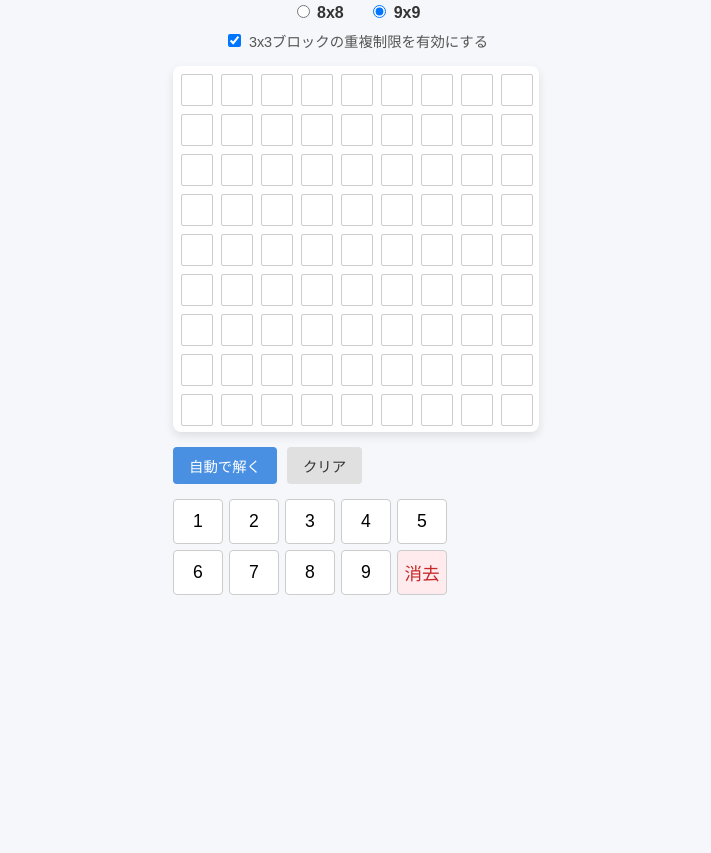
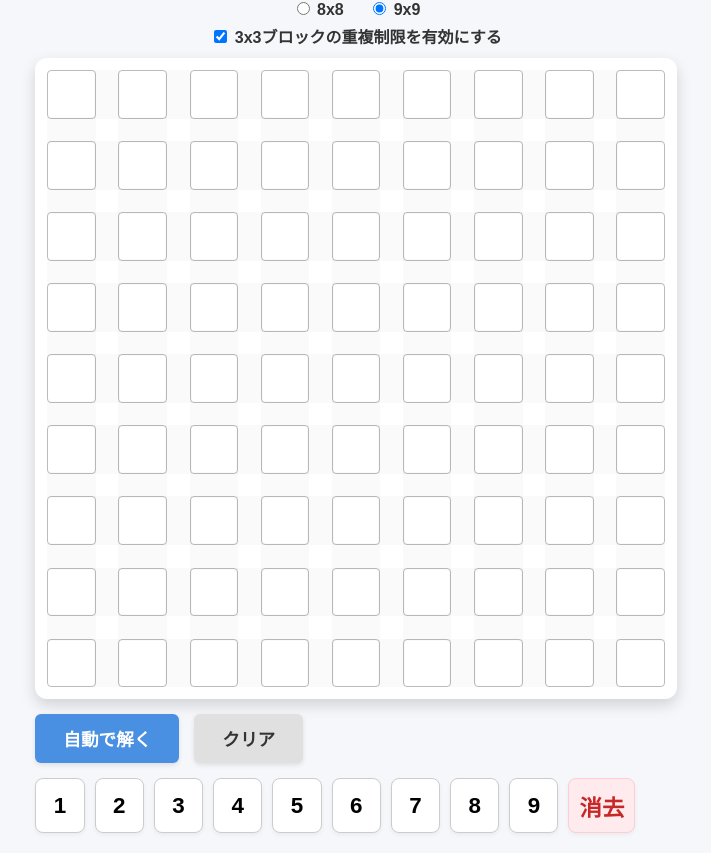
Before and after one commit to ma-kun-me/inequality-solver, a plain HTML site: page index.html in a window 1280 px wide. Shown: the part 53-906 px from the top of the page, without its empty margins (284-995 px from the left). Before the commit the page ends 800 px from the top, so only its background shows below. Drawn offline with Linux system fonts and the light colour scheme.

Commit message:
style.css の更新

```diff
--- a/style.css
+++ b/style.css
@@ -1,137 +1,177 @@
 :root {
-  --cell-size: 30px;
-  --space-size: 10px;
+  /* iPadなどの大画面で画面いっぱいに広がるよう可変サイズ(vw/vh)に設計 */
+  /* 縦横比を保ちつつ、画面の短い方の長さに合わせて自動スケールします */
+  --board-max-size: min(85vw, 70vh);
+
+  /* 9x9マスのグリッド比率から計算した1マス・1隙間の黄金比 */
+  --cell-size: calc(var(--board-max-size) / 11.5);
+  --space-size: calc(var(--board-max-size) / 25);
 }
 
 body {
   margin: 0;
+  padding: 0;
   font-family: sans-serif;
   background: #f5f7fa;
   display: flex;
   flex-direction: column;
   align-items: center;
+  justify-content: center;
+  min-height: 100vh;
   color: #333;
+  box-sizing: border-box;
 }
 
 header {
   text-align: center;
-  margin: 15px 0;
+  margin: 10px 0;
 }
 header h1 {
-  font-size: 1.3rem;
-  margin: 0 0 10px 0;
+  font-size: 1.6rem;
+  margin: 0 0 5px 0;
 }
-.size-selector label {
+.size-selector label, .rule-selector label {
   margin: 0 10px;
   font-weight: bold;
+  font-size: 1rem;
   cursor: pointer;
 }
+.rule-selector {
+  margin-top: 5px;
+}
 
+/* 盤面全体のコンテナ */
 .board {
   display: grid;
   gap: 0;
   background: #fff;
-  padding: 8px;
-  border-radius: 8px;
-  box-shadow: 0 4px 10px rgba(0,0,0,0.1);
-  max-width: 100vw;
+  padding: 12px;
+  border-radius: 12px;
+  box-shadow: 0 6px 15px rgba(0,0,0,0.15);
   box-sizing: border-box;
 }
 
-/* 8x8用のグリッド定義 (15x15) */
+/* 8x8用のグリッド定義 */
 .board.size-8 {
+  grid-template-columns: repeat(7, var(--cell-size) var(--space-size)) var(--cell-size);
+  grid-template-rows: repeat(7, var(--cell-size) var(--space-size)) var(--cell-size);
+}
+
+/* 9x9用のグリッド定義 */
+.board.size-9 {
   grid-template-columns: repeat(8, var(--cell-size) var(--space-size)) var(--cell-size);
   grid-template-rows: repeat(8, var(--cell-size) var(--space-size)) var(--cell-size);
-  grid-template-columns: var(--cell-size) var(--space-size) var(--cell-size) var(--space-size) var(--cell-size) var(--space-size) var(--cell-size) var(--space-size) var(--cell-size) var(--space-size) var(--cell-size) var(--space-size) var(--cell-size) var(--space-size) var(--cell-size);
-  grid-template-rows: var(--cell-size) var(--space-size) var(--cell-size) var(--space-size) var(--cell-size) var(--space-size) var(--cell-size) var(--space-size) var(--cell-size) var(--space-size) var(--cell-size) var(--space-size) var(--cell-size) var(--space-size) var(--cell-size);
 }
 
-/* 9x9用のグリッド定義 (17x17) */
-.board.size-9 {
-  grid-template-columns: repeat(9, var(--cell-size) var(--space-size)) var(--cell-size);
-  grid-template-rows: repeat(9, var(--cell-size) var(--space-size)) var(--cell-size);
-  grid-template-columns: var(--cell-size) var(--space-size) var(--cell-size) var(--space-size) var(--cell-size) var(--space-size) var(--cell-size) var(--space-size) var(--cell-size) var(--space-size) var(--cell-size) var(--space-size) var(--cell-size) var(--space-size) var(--cell-size) var(--space-size) var(--cell-size);
-  grid-template-rows: var(--cell-size) var(--space-size) var(--cell-size) var(--space-size) var(--cell-size) var(--space-size) var(--cell-size) var(--space-size) var(--cell-size) var(--space-size) var(--cell-size) var(--space-size) var(--cell-size) var(--space-size) var(--cell-size) var(--space-size) var(--cell-size);
-}
-
+/* 数字が入るメインセル */
 .cell {
   width: var(--cell-size);
   height: var(--cell-size);
-  border: 1px solid #ccc;
-  border-radius: 2px;
-  font-size: 1.1rem;
+  border: 1px solid #bbb;
+  border-radius: 4px;
+  font-size: calc(var(--cell-size) * 0.6); /* セルサイズに比例して数字も拡大 */
   font-weight: bold;
   text-align: center;
   line-height: var(--cell-size);
   cursor: pointer;
   background: #fff;
+  box-sizing: border-box;
 }
 .cell.selected {
   background: #e3f2fd;
-  border-color: #2196f3;
+  border: 3px solid #2196f3;
+  z-index: 2;
 }
 .cell.solved {
   color: #2196f3;
 }
 
+/* 3x3ブロックの右側と下側の区切り太線 */
+.cell.block-border-right {
+  border-right: 4px solid #222;
+}
+.cell.block-border-bottom {
+  border-bottom: 4px solid #222;
+}
+
+/* 【重要】不等号入力エリアの押しやすさ大幅改善 */
 .constraint {
   display: flex;
   align-items: center;
   justify-content: center;
-  font-size: 0.75rem;
+  font-size: calc(var(--space-size) * 0.9 + 6px); /* 記号を見やすく調整 */
   font-weight: bold;
-  color: #555;
+  color: #444;
   cursor: pointer;
   user-select: none;
-}
-.constraint:hover {
-  background: #f0f0f0;
-  border-radius: 2px;
+  background: rgba(0, 0, 0, 0.02); /* タップできる場所をうっすら可視化 */
+  transition: background 0.1s;
 }
 
+/* 横方向(h)の不等号エリア：上下のセル幅いっぱいに高さを広げる */
+div[id^="h-"] {
+  height: var(--cell-size);
+  margin: 0 -2px; /* 左右のセルに少し被せて隙間をなくし、タップ領域を最大化 */
+  z-index: 1;
+}
+
+/* 縦方向(v)の不等号エリア：左右のセル幅いっぱいに幅を広げる */
+div[id^="v-"] {
+  width: var(--cell-size);
+  margin: -2px 0; /* 上下のセルに少し被せて隙間をなくし、タップ領域を最大化 */
+  z-index: 1;
+}
+
+.constraint:hover {
+  background: #e0e0e0;
+}
+
+/* 操作ボタン */
 .controls {
   margin: 15px 0;
   display: flex;
-  gap: 10px;
+  gap: 15px;
 }
 .btn {
-  padding: 8px 16px;
-  font-size: 0.9rem;
+  padding: 12px 28px;
+  font-size: 1.1rem;
+  font-weight: bold;
   border: none;
-  border-radius: 4px;
+  border-radius: 6px;
   cursor: pointer;
+  box-shadow: 0 2px 5px rgba(0,0,0,0.1);
 }
 .btn-primary { background: #4A90E2; color: white; }
 .btn-secondary { background: #e0e0e0; color: #333; }
 
+/* テンキーエリア（押しやすさを最優先してボタンを大型化） */
 .keypad {
-  display: grid;
-  grid-template-columns: repeat(5, 50px);
-  gap: 6px;
-  margin-bottom: 30px;
+  display: flex;
+  justify-content: center;
+  gap: 10px;
+  margin-bottom: 20px;
+  width: 90vw;
+  max-width: 600px;
 }
 .key {
-  height: 45px;
-  font-size: 1.1rem;
+  flex: 1;
+  height: 55px;
+  font-size: 1.4rem;
+  font-weight: bold;
   background: white;
   border: 1px solid #ccc;
-  border-radius: 4px;
+  border-radius: 8px;
   cursor: pointer;
+  box-shadow: 0 2px 4px rgba(0,0,0,0.05);
 }
-.key-clear { background: #ffebee; color: #c62828; }
+.key-clear {
+  flex: 1.5;
+  background: #ffebee;
+  color: #c62828;
+  border-color: #ffcdd2;
+}
 
-.rule-selector {
-  margin-top: 8px;
-  font-size: 0.9rem;
-  color: #555;
-}
-.rule-selector label {
-  cursor: pointer;
-  display: inline-flex;
-  align-items: center;
-  gap: 5px;
-}
-/* 8x8の時に非表示にするためのクラス */
+/* ユーティリティ */
 .hidden {
   display: none !important;
 }
```
